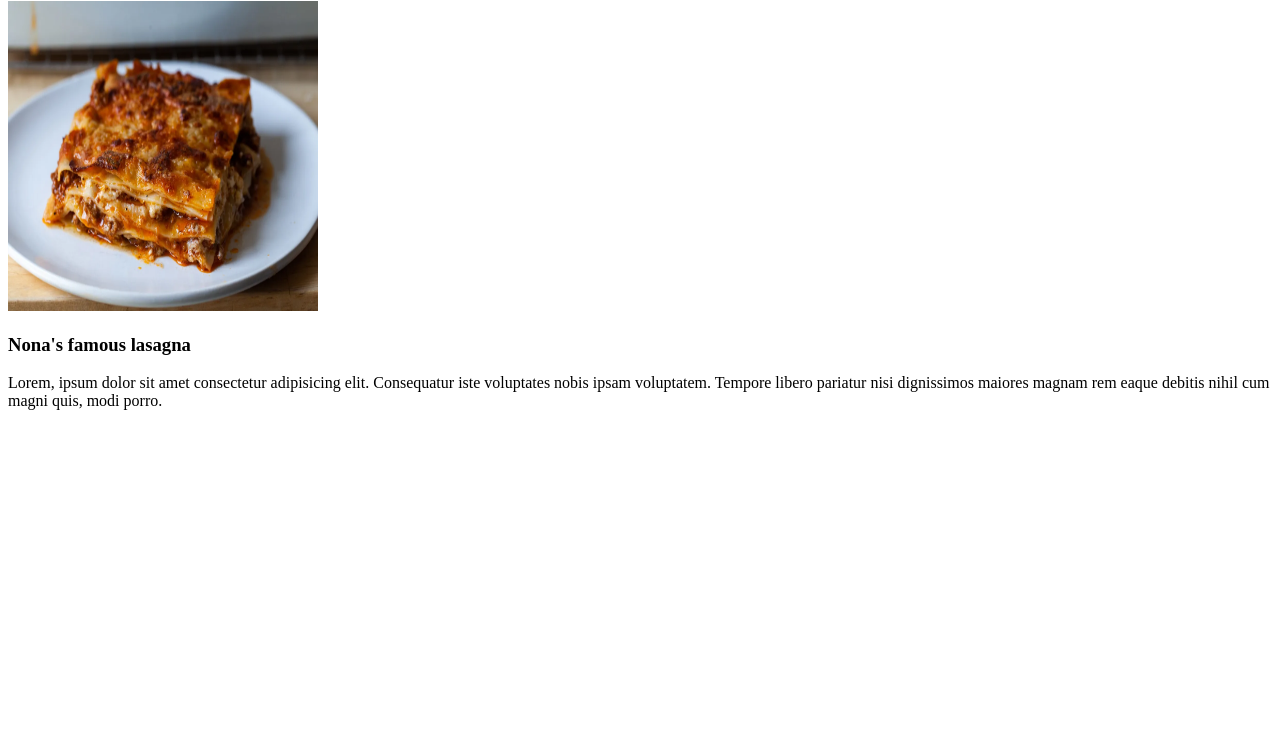
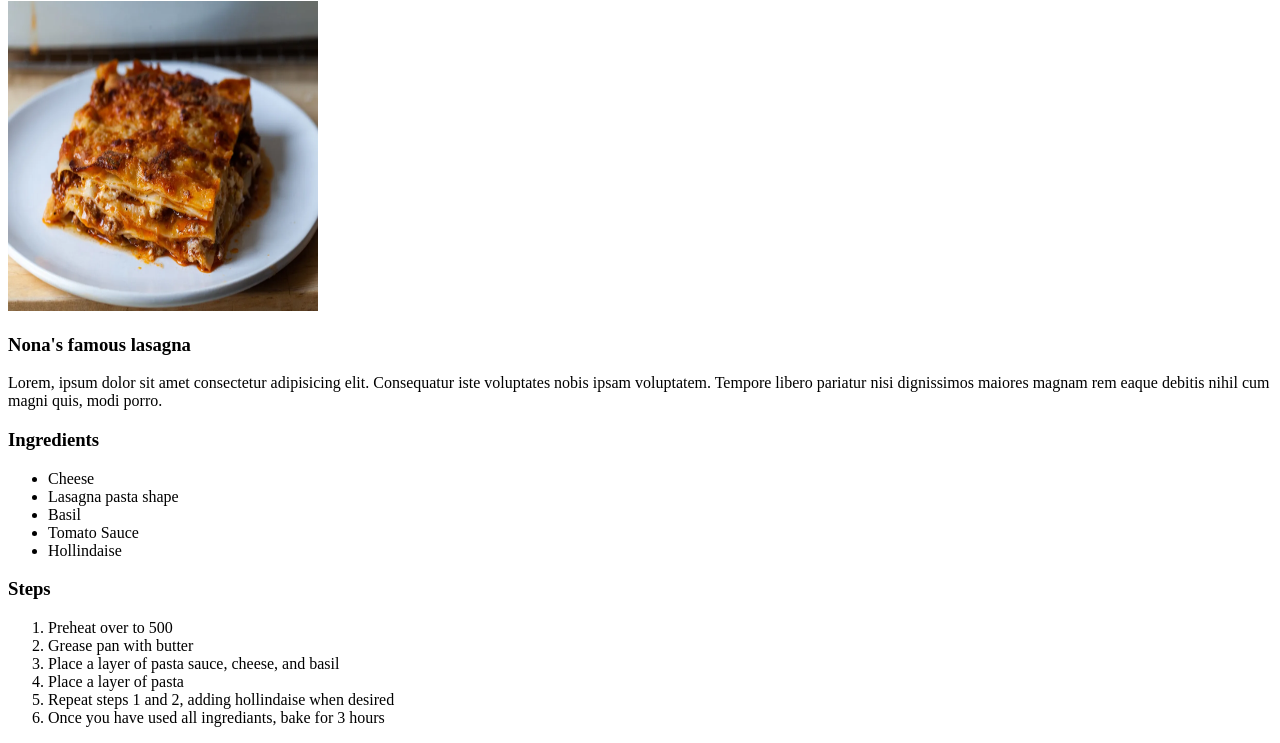
Before and after one commit to ajb5206/odin-recipes, a plain HTML site: page recipes/lasagna.html in a window 1280 px wide. Shown: the part 79-822 px from the top of the page. Before the commit the page ends 800 px from the top, so only its background shows below. Drawn offline with Linux system fonts and the light colour scheme.

Commit message:
fill out ingredients and steps

```diff
--- a/recipes/lasagna.html
+++ b/recipes/lasagna.html
@@ -9,5 +9,22 @@
         <img src="../img/lasagna.jpg" alt="slice of lasagna" height="310" width="310">
         <h3>Nona's famous lasagna</h3>
         <p>Lorem, ipsum dolor sit amet consectetur adipisicing elit. Consequatur iste voluptates nobis ipsam voluptatem. Tempore libero pariatur nisi dignissimos maiores magnam rem eaque debitis nihil cum magni quis, modi porro.</p>
+        <h3>Ingredients</h3>
+        <ul>
+            <li>Cheese</li>
+            <li>Lasagna pasta shape</li>
+            <li>Basil</li>
+            <li>Tomato Sauce</li>
+            <li>Hollindaise</li>
+        </ul>
+        <h3>Steps</h3>
+        <ol>
+            <li>Preheat over to 500</li>
+            <li>Grease pan with butter</li>
+            <li>Place a layer of pasta sauce, cheese, and basil</li>
+            <li>Place a layer of pasta</li>
+            <li>Repeat steps 1 and 2, adding hollindaise when desired</li>
+            <li>Once you have used all ingrediants, bake for 3 hours</li>
+        </ol>
     </body>
 </html>
```
